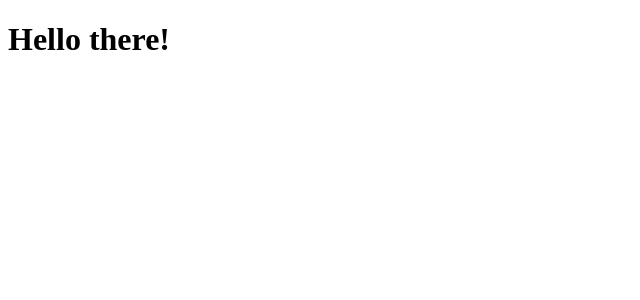
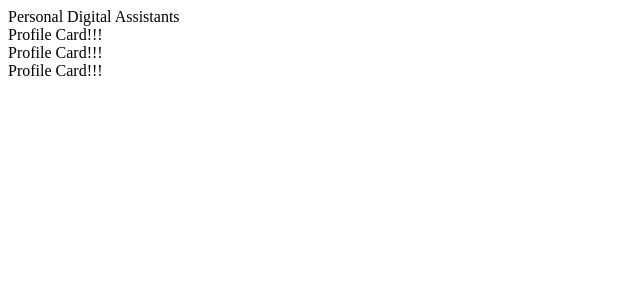
Before and after one commit to CLopez-25/ReactNotes, a React (Create React App) app: page / in a window 1280 px wide. Shown: the top 300 px of the page, without its empty margins (0-640 px from the left). Built offline with nearby package versions, Linux system fonts and the light colour scheme.

Commit message:
started first tutorial project

```diff
--- a/src/App.js
+++ b/src/App.js
@@ -1,5 +1,15 @@
-    function App() {
-        return <h1> Hello there! </h1>
-    }
+import ProfileCard from './ProfileCard';
 
-    export default App;
+function App() {
+    return (
+        <div>
+            <div>Personal Digital Assistants</div>
+
+            <ProfileCard />
+            <ProfileCard />
+            <ProfileCard />
+        </div>
+    );
+}
+
+export default App;
--- /dev/null
+++ b/src/ProfileCard.js
@@ -0,0 +1,5 @@
+function ProfileCard() {
+    return <div>Profile Card!!!</div>;
+}
+
+export default ProfileCard;
```
